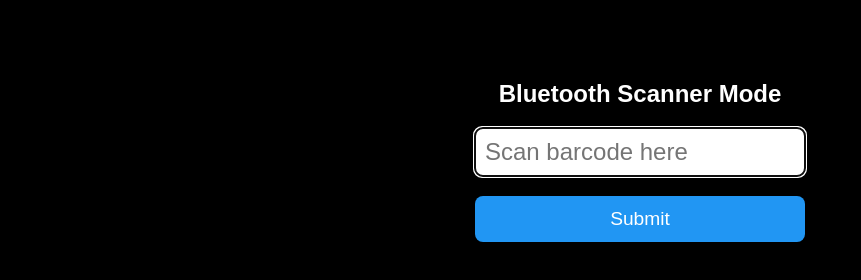
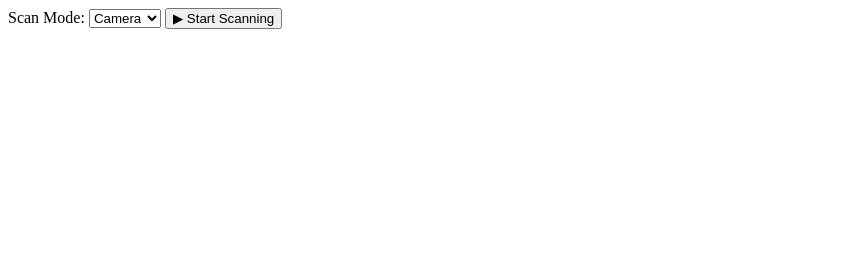
Before and after one commit to songhaesu5-beep/UCC-HAND, a plain HTML site: page index.html in a window 1280 px wide. Shown: the whole page, without its empty margins (0-861 px from the left). Drawn offline with Linux system fonts and the light colour scheme.

Commit message:
Update index.html

```diff
--- a/index.html
+++ b/index.html
@@ -1,89 +1,28 @@
-<!-- scanner_input.html -->
-<!DOCTYPE html>
-<html lang="en">
-<head>
-  <meta charset="UTF-8">
-  <title>Scanner Mode</title>
-  <meta name="viewport" content="width=device-width, initial-scale=1.0">
-  <style>
-    html, body {
-      margin: 0;
-      padding: 0;
-      background-color: black;
-      color: white;
-      font-family: sans-serif;
-      display: flex;
-      flex-direction: column;
-      align-items: center;
-      justify-content: flex-start;
-      height: 100vh;
-      padding: 30px 20px;
-      box-sizing: border-box;
-    }
+<!-- 기존 index.html 코드 앞부분 생략 -->
+    <label for="scannerMode">Scan Mode:</label>
+    <select id="scannerMode">
+      <option value="camera">Camera</option>
+      <option value="scanner">Scanner</option>
+    </select>
 
-    h2 {
-      margin-bottom: 20px;
-    }
+    <button onclick="startScanner()">▶ Start Scanning</button>
+<!-- 기존 스크립트 부분에 추가 -->
+    <script>
+      function startScanner() {
+        const type = document.getElementById("type").value;
+        const po = document.getElementById("po").value.trim();
+        const mode = document.getElementById("scannerMode").value;
 
-    input {
-      font-size: 1.5em;
-      padding: 10px;
-      margin-bottom: 20px;
-      border-radius: 8px;
-      border: none;
-      width: 100%;
-      box-sizing: border-box;
-    }
+        if (!type || !po) {
+          alert("Please fill in all fields.");
+          return;
+        }
 
-    button {
-      font-size: 1.2em;
-      padding: 12px;
-      border: none;
-      border-radius: 8px;
-      background-color: #2196F3;
-      color: white;
-      cursor: pointer;
-      width: 100%;
-    }
-
-    #feedback {
-      font-size: 1.5em;
-      margin-top: 30px;
-      white-space: pre-line;
-      text-align: center;
-    }
-  </style>
-</head>
-<body>
-  <h2>Bluetooth Scanner Mode</h2>
-  <input id="codeInput" type="text" placeholder="Scan barcode here" autofocus onkeydown="if(event.key==='Enter'){submitCode();}">
-  <button onclick="submitCode()">Submit</button>
-  <div id="feedback"></div>
-
-  <script>
-    const params = new URLSearchParams(window.location.search);
-    const type = params.get('type');
-    const po = params.get('po');
-    const GAS_URL = "https://script.google.com/macros/s/AKfycbxVlbWkVMdyN3Z33kkHJTAU-jSd3ytbU0pSVgn9CUqsgMPUolotJ96LIFKFMGrrywd5DA/exec";
-
-    function submitCode() {
-      const code = document.getElementById("codeInput").value.trim();
-      if (!code) return;
-
-      fetch(`${GAS_URL}?code=${encodeURIComponent(code)}&type=${type}&po=${po}`)
-        .then(res => res.text())
-        .then(result => {
-          const [status, row, sscc,, statusMsg] = result.split(":");
-          let symbol = "";
-          if (status === "✓") symbol = "✅";
-          else if (status === "DUP") symbol = "🔁";
-          else symbol = "❌";
-
-          document.getElementById("feedback").innerText = `${symbol}\nSSCC: ${sscc}\nRow: ${row}\n${statusMsg}`;
-          document.getElementById("codeInput").value = "";
-          document.getElementById("codeInput").focus();
-        });
-    }
-  </script>
-</body>
-</html>
+        const query = `type=${encodeURIComponent(type)}&po=${encodeURIComponent(po)}`;
+        if (mode === "camera") {
+          window.location.href = `scanner.html?${query}`;
+        } else {
+          window.location.href = `scanner_input.html?${query}`;
+        }
+      }
+    </script>
```
